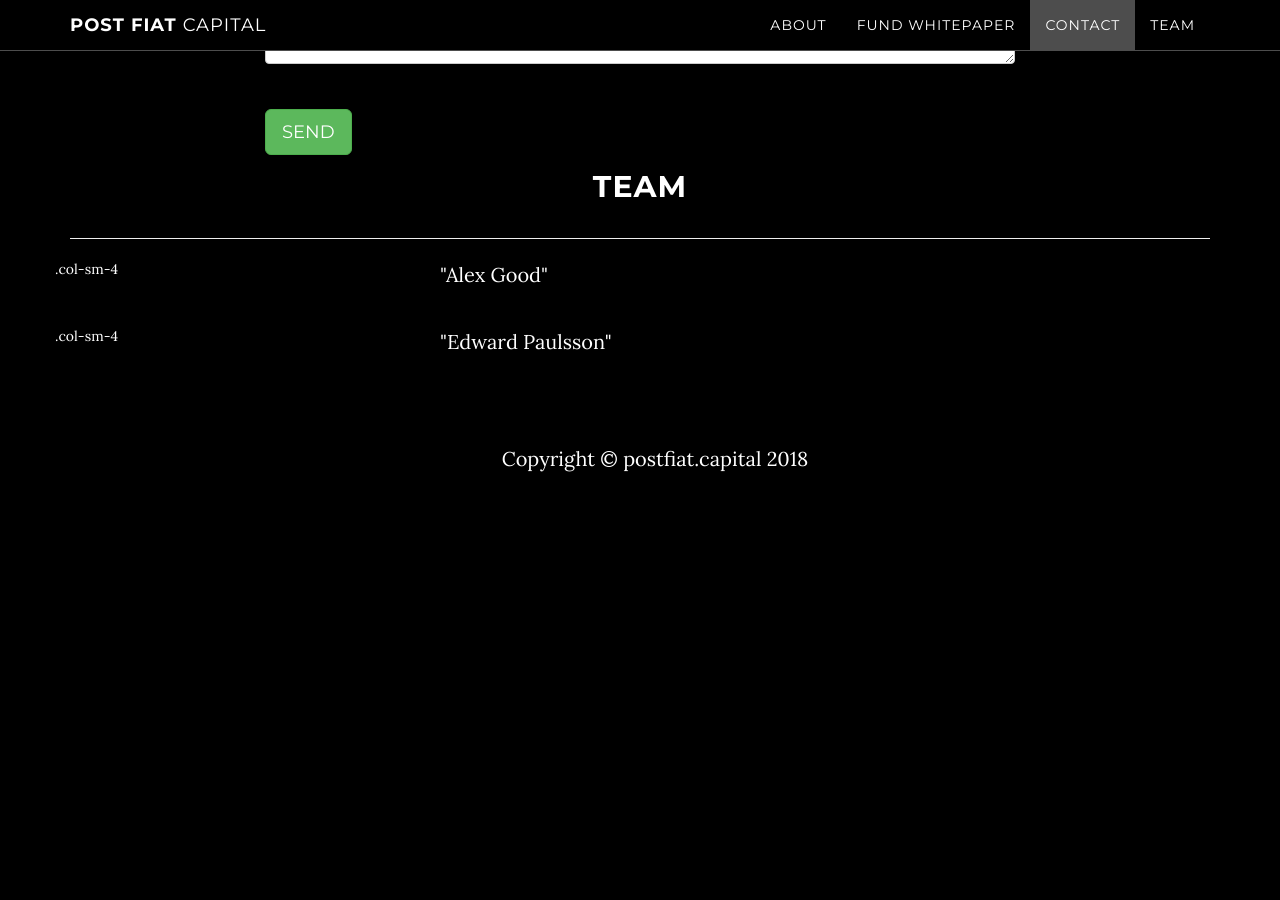
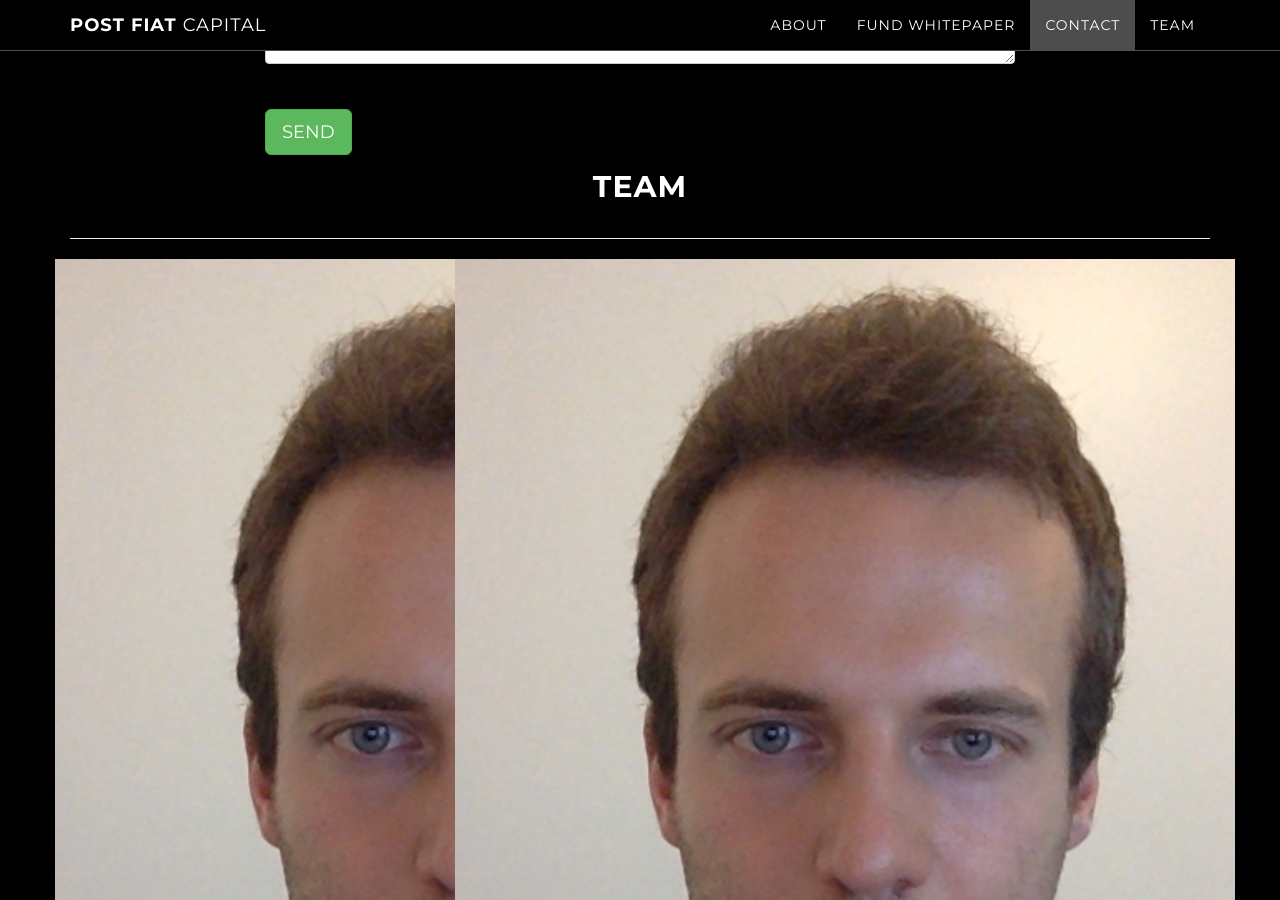
Before and after one commit to postfiat/postfiat.github.io, a Jekyll site: the page built from index.html, in a window 1280 px wide and 900 px high, scrolled down 2608 px. Built offline with Jekyll 4.4.1, drawn with Linux system fonts in a browser that asks for light colours; before the commit the page ends 3133 px from its top, so only the background shows below that.

Commit message:
try new image
rows of images

```diff
--- a/_includes/team.html
+++ b/_includes/team.html
@@ -8,10 +8,20 @@
             </div>
 
             <div class="row">
-              <div class="col-sm-4">.col-sm-4</div>
-              <p>"Alex Good"</p>
-              <div class="col-sm-4">.col-sm-4</div>
-              <p>"Edward Paulsson"
+              <div class="col-sm-4">
+                <figure>
+                    <img src='img/alex_photo.png' alt='missing' />
+                    <figcaption>Alex Good</figcaption>
+                </figure>
+
+              </div>
+
+              <div class="col-sm-4">
+                <figure>
+                    <img src='img/alex_photo.png' alt='missing' />
+                    <figcaption>Alex Good</figcaption>
+                </figure>
+              </div>
             </div>
 
 
```
